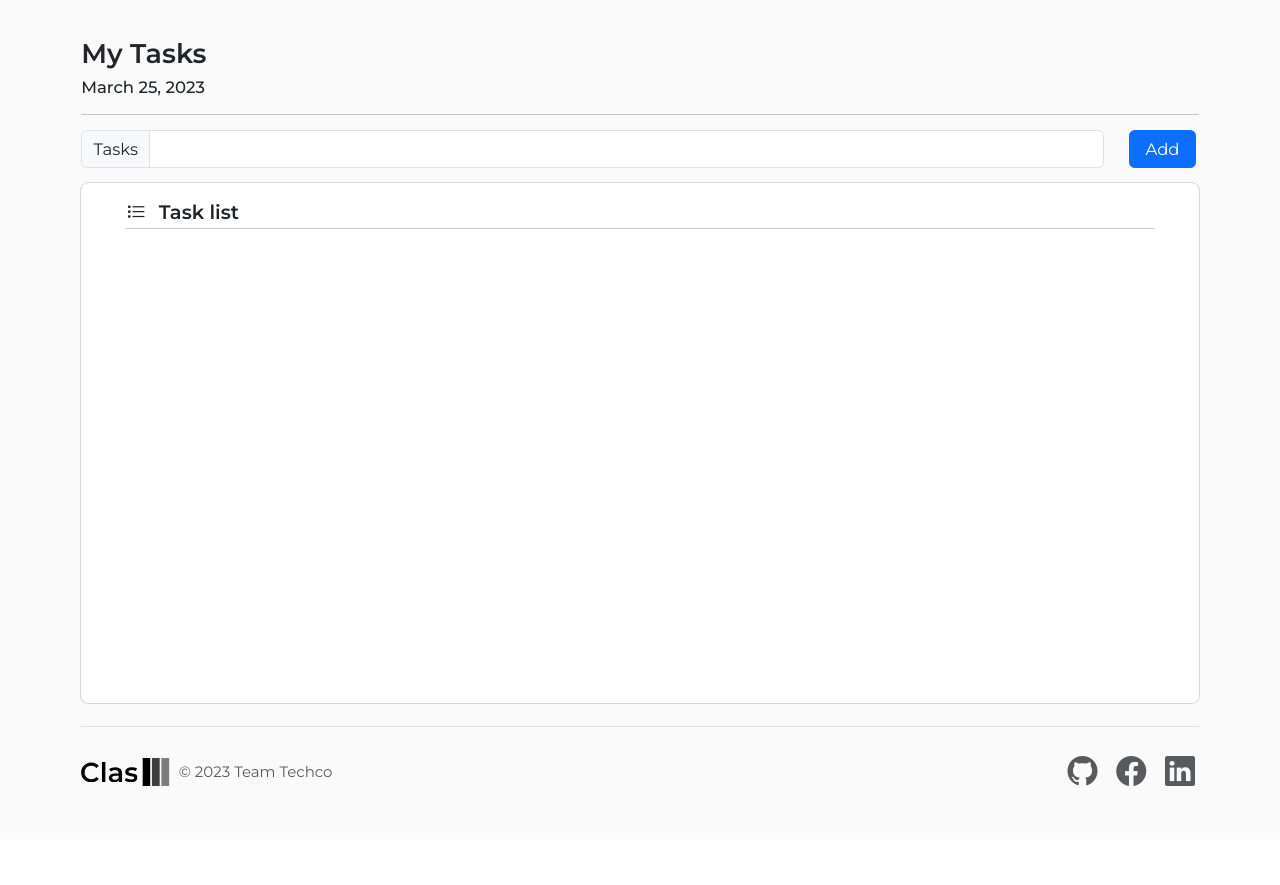
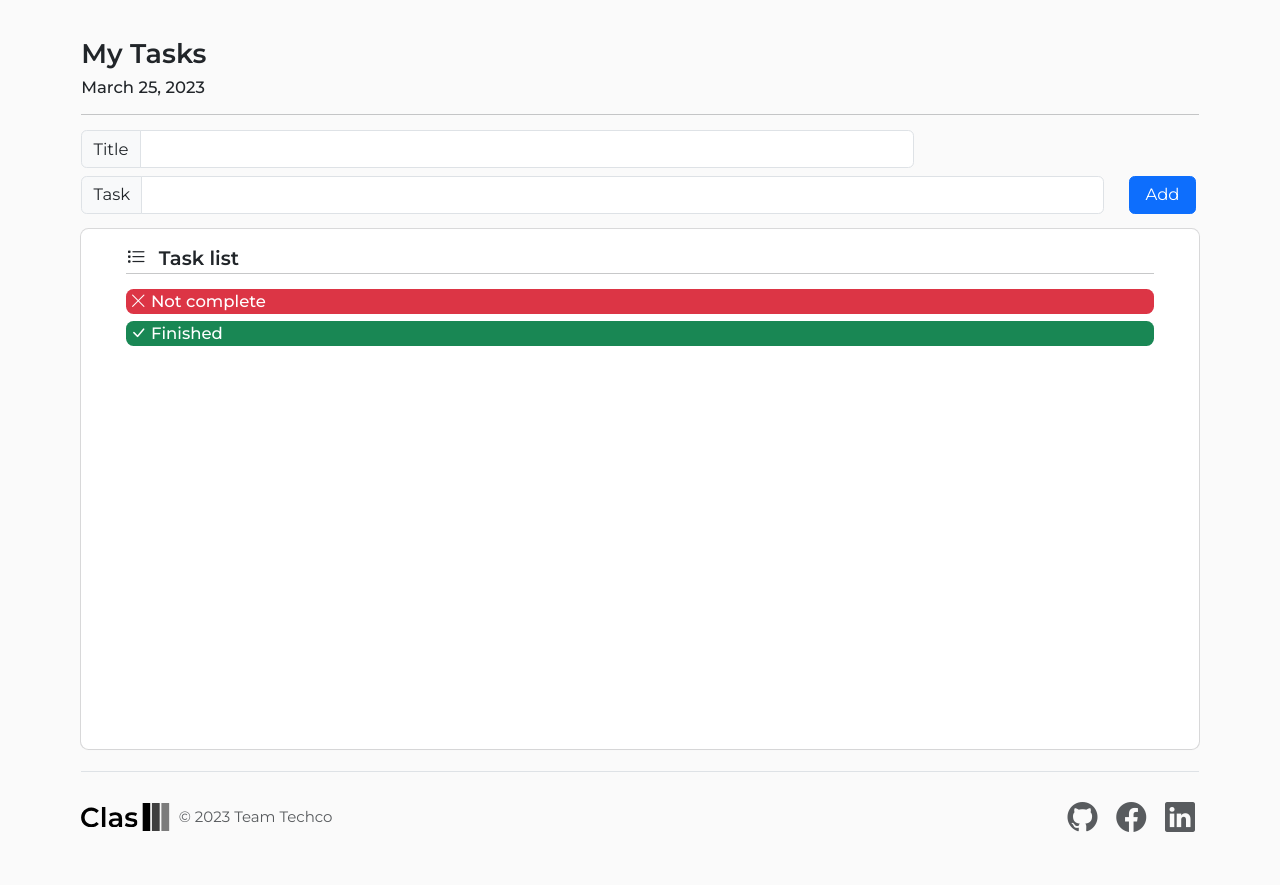
Before and after one commit to Techco-org/Clas, a Flask app: page /home/tasks in a window 1280 px wide. Shown: the part 66-951 px from the top of the page. Before the commit the page ends 852 px from the top, so only its background shows below. Run offline with Flask 3, Linux system fonts and the light colour scheme; a user stored in the database is signed in; some web fonts are replaced.

Commit message:
modified

```diff
--- a/website/static/css/base.css
+++ b/website/static/css/base.css
@@ -3,9 +3,12 @@
 :root{
     --main-purple: #6936F5;
     --background: #fafafa;
+    --danger: #df4759;
+    --success: 	#198754;
 }
 *{
     font-family: 'Montserrat', sans-serif, 'Anybody';
+    box-sizing: border-box;
     -webkit-tap-highlight-color: transparent;
     scroll-behavior: smooth;
 }
@@ -69,3 +72,26 @@ body{
         font-size: 1.8em;
     }
 }
+
+* , *:before, *:after{
+    box-sizing:border-box;
+    -moz-box-sizing:border-box;
+    -webkit-box-sizing:border-box;
+    -ms-box-sizing:border-box;
+}
+*::-webkit-scrollbar {
+    width: 8px;
+}
+*::-webkit-scrollbar-track {
+    border-radius: 4px;
+}
+*::-webkit-scrollbar-thumb {
+    height: 46px;
+    border-radius: 8px;
+    border: 2px solid transparent;
+    background-clip: content-box;
+    background-color: #888;
+}
+*::-webkit-scrollbar-thumb:hover {
+    background-color: #555;
+}
--- a/website/static/css/tasks.css
+++ b/website/static/css/tasks.css
@@ -4,7 +4,14 @@
     font-size: 1.8em;
     font-weight: 600;
 }
-
+.tasks-not-complete{
+    border-left: solid 0.2em var(--danger);
+}
+.tasks-finished{
+    border-left: solid 0.2em var(--success);
+}
 @media only screen and (max-width: 991px){
-
+    .tasks-headline{
+        font-size: 1.9em;
+    }
 }
--- a/website/templates/index.html
+++ b/website/templates/index.html
@@ -1,6 +1,6 @@
 {% extends 'base.html' %}
 {% block head %}
-<title>Clas | Home</title>
+<title>Clas </title>
 <link rel="stylesheet" type="text/css" href="{{ url_for('static', filename='css/index.css' )}}">
 {% endblock %}
 {% block body %}
--- a/website/templates/tasks.html
+++ b/website/templates/tasks.html
@@ -11,12 +11,20 @@
                 <p class="space-none display-sm-fs fw-medium">{{current_date}}</p>
             </div>
             <hr class="w-100 my-3">
-            <form action="">
+            <form action="{{ url_for('views.add_task' ) }}" method="POST">
+                <div class="row mb-2">
+                    <div class="col-8 col-lg-9 col-sm-8">
+                        <div class="input-group flex-nowrap">
+                            <span class="input-group-text display-sm-fs" id="addon-wrapping">Title</span>
+                            <input type="text" class="form-control display-sm-fs" name="task-title" placeholder="" autocomplete="off">
+                        </div>
+                    </div>
+                </div>
                 <div class="row">
                     <div class="col-10 col-lg-11 col-sm-10">
                         <div class="input-group flex-nowrap">
-                            <span class="input-group-text display-sm-fs" id="addon-wrapping">Tasks</span>
-                            <input type="text" class="form-control display-sm-fs" placeholder="">
+                            <span class="input-group-text display-sm-fs" id="addon-wrapping">Task</span>
+                            <input type="text" class="form-control display-sm-fs" name="task-data" placeholder="" autocomplete="off">
                         </div>
                     </div>
                     <div class="col-2 col-lg-1 col-sm-2">
@@ -25,12 +33,45 @@
                 </div>
             </form>
         </section>
-        <section class="mt-3 rounded-3 bg-white box-shadow w-100" style="min-height: 65vh;">
+        <section class="mt-3 rounded-3 bg-white box-shadow w-100" style="height: 65vh; overflow-y: scroll; overflow-x: hidden;">
             <div class="d-flex flex-column mx-lg-5 mx-3 mx-sm-3 py-3">
                 <div class="section-label w-100">
                     <p class="space-none"><i class="bi bi-list-task me-2"></i></i> Task list</p>
                     <hr class="w-100 mt-0">
                 </div>
+                <div class="w-100">
+                    <p class="space-none text-bg-danger display-sm-fs fw-medium rounded-3 ps-1 mb-2"><i class="bi bi-x-lg"></i> Not complete</p>
+                </div>
+                {% for task in user.tasks %}
+                {% if task.state == False %}
+                <div class="row w-100 ms-1 mb-2 py-0 tasks-not-complete">
+                    <div class="col-12"><p class="space-none display-sm-fs fw-medium">{{task.title}}</p></div>
+                    <div class="col-10 col-lg-11 col-sm-10">
+                        <p class="space-none display-fs fw-medium">{{task.data}}
+                    </div>
+                    <div class="col-2 col-lg-1 col-sm-2">
+                        <a class="text-primary space-none display-md-fs"  href="{{ url_for('views.check_task', task_id=task.id ) }}"><i class="bi bi-circle"></i></a>
+                        <a class="text-danger space-none display-md-fs ms-1"  href="{{ url_for('views.delete_task', task_id=task.id ) }}" style="outline: none" href=""><i class="bi bi-trash-fill display-sm-fs text-center"></i></a>
+                    </div>
+                </div>
+                {% endif %}
+                {% endfor %}
+                <div class="w-100">
+                    <p class="space-none text-bg-success display-sm-fs fw-medium rounded-3 ps-1 mb-2"><i class="bi bi-check-lg"></i> Finished </p>
+                </div>
+                {% for task in user.tasks %}
+                {% if task.state == True %}
+                <div class="row w-100 ms-1 mb-2 py-0 tasks-finished">
+                    <div class="col-12"><p class="space-none display-sm-fs fw-medium">{{task.title}}</p></div>
+                    <div class="col-10 col-lg-11 col-sm-10">
+                        <p class="space-none display-fs fw-medium">{{task.data}}</p>
+                    </div>
+                    <div class="col-2 col-lg-1 col-sm-2">
+                        <a class="text-primary space-none display-md-fs" href="{{ url_for('views.check_task', task_id=task.id ) }}"><i class="bi bi-check-lg"></i></i></a>
+                        <a class="text-danger space-none display-md-fs ms-1" style="outline: none" href="{{ url_for('views.delete_task', task_id=task.id ) }}"><i class="bi bi-trash-fill display-sm-fs text-center"></i></a></div>
+                </div>
+                {% endif %}
+                {% endfor %}
             </div>
         </section>
     </div>
```
